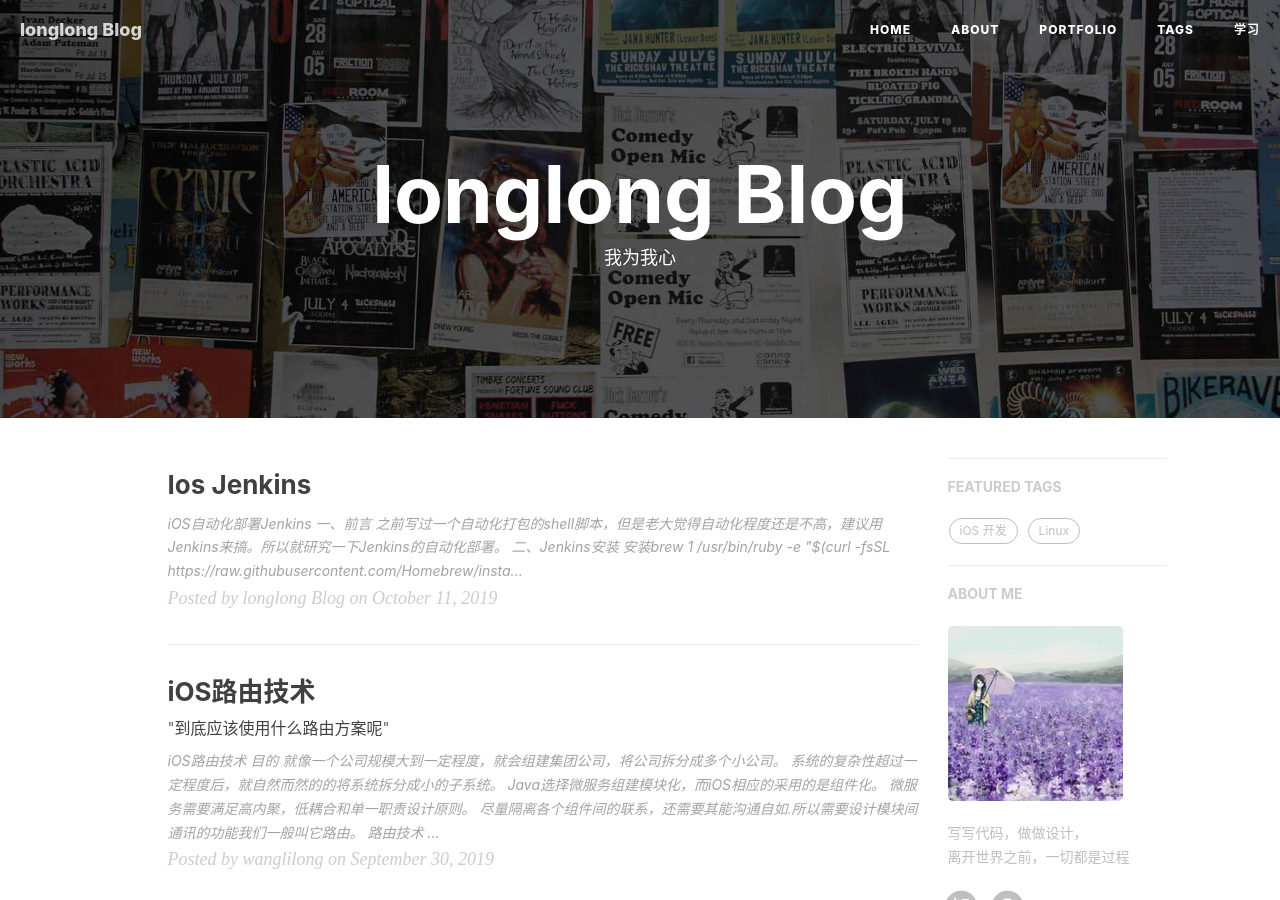
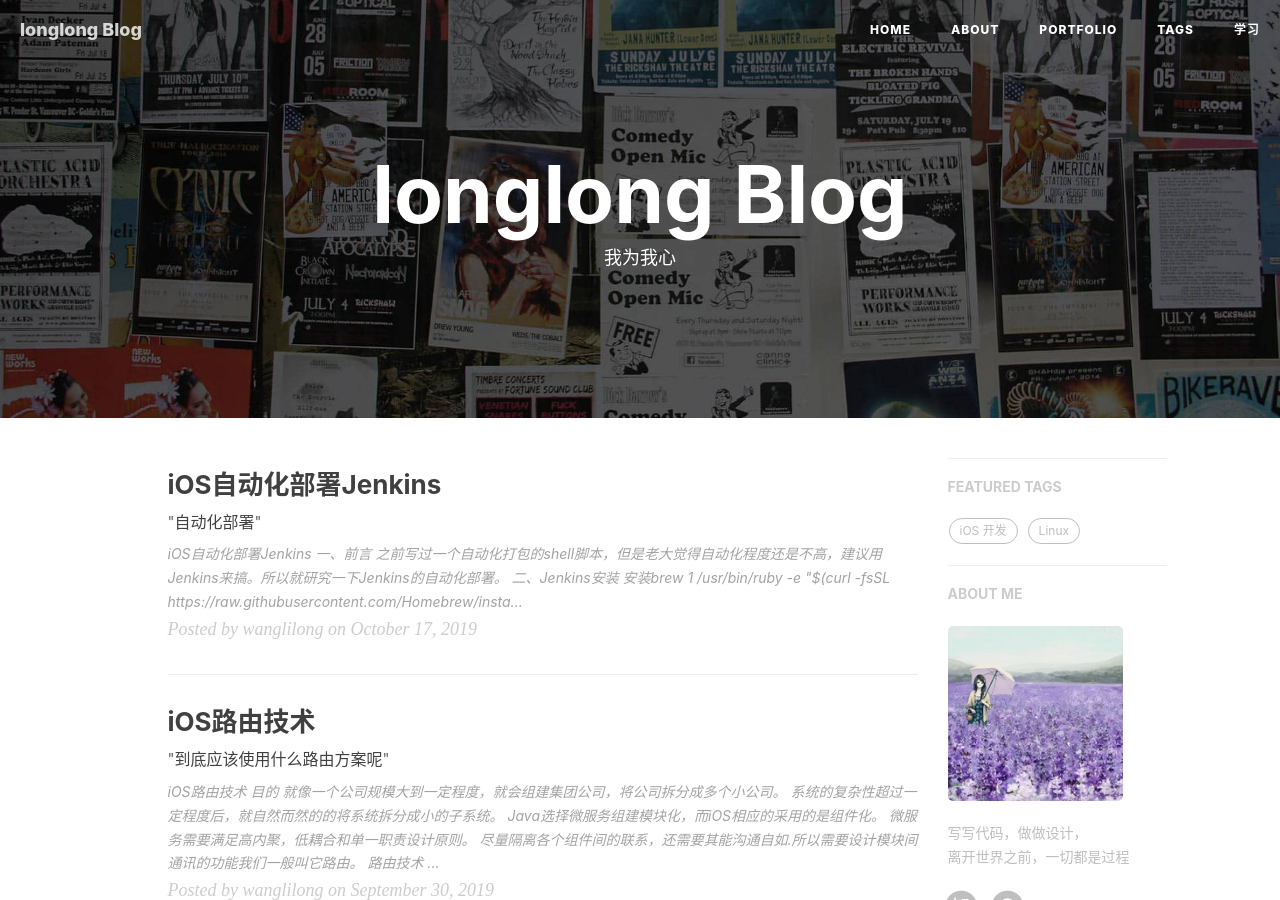
Before and after one commit to awanglilong/awanglilong.github.io, a Jekyll site: the page built from index.html, in a window 1280 px wide and 900 px high. Built offline with Jekyll 4.4.1, drawn with Linux system fonts in a browser that asks for light colours; nearby versions of some CDN libraries; the list of posts is cut into pages by our own code; comment, search, counter and statistics services are not loaded.

Commit message:
修改图片

```diff
--- a/_posts/2019-10-11-ios-Jenkins.md
+++ b/_posts/2019-10-17-ios-Jenkins.md
@@ -1,3 +1,14 @@
+---
+layout:     post
+title:      "iOS自动化部署Jenkins"
+subtitle:   " \"自动化部署\""
+date:       2019-10-17 10:13:00
+author:     "wanglilong"
+header-img: "img/post-bg-2015.jpg"
+catalog: true
+tags:
+- iOS 开发
+---
 # iOS自动化部署Jenkins
 
 ## 一、前言
@@ -83,13 +94,13 @@ pod install
 
 如果没有配置环境变量会提示 pod: command not found。所以需要配置环境变量
 
-<img src="/Users/wanglilong3/Documents/iOS自动化部署Jenkins/环境配置1.jpg" alt="环境配置1" style="zoom:50%;" />
+<img src="/img/post-ios-Jenkins/环境配置1.jpg" alt="环境配置1" style="zoom:50%;" />
 
 
 
 然后选择Environment variables。其中，PATH是固定的，值是在终端输入:`$echo $PATH`命令获取，将输入命令后得到的值粘贴过来就可以了。
 
-<img src="/Users/wanglilong3/Documents/iOS自动化部署Jenkins/环境配置2.png" style="zoom:50%;" />
+<img src="/img/post-ios-Jenkins/环境配置2.png" style="zoom:50%;" />
 
 ### (2)、配置Keychains and Provisioning Profiles Management
 
@@ -99,17 +110,17 @@ pod install
 
 ##### 首先、创建流水线项目
 
-<img src="/Users/wanglilong3/Documents/iOS自动化部署Jenkins/流水线1.png" style="zoom:50%;" />
+<img src="/img/post-ios-Jenkins/流水线1.png" style="zoom:50%;" />
 
 
 
 ##### 设置执行脚本的时间
 
-<img src="/Users/wanglilong3/Documents/iOS自动化部署Jenkins/流水线2.png" alt="流水线2" style="zoom:50%;" />
+<img src="/img/post-ios-Jenkins/流水线2.png" alt="流水线2" style="zoom:50%;" />
 
 ##### 设置脚本
 
-<img src="/Users/wanglilong3/Documents/iOS自动化部署Jenkins/流水线3.png" style="zoom:50%;" />
+<img src="/img/post-ios-Jenkins/流水线3.png" style="zoom:50%;" />
 
 ##### 脚本语法
 
```
Also changed, not shown: img/post-ios-Jenkins/流水线1.png (added), img/post-ios-Jenkins/流水线2.png (added), img/post-ios-Jenkins/流水线3.png (added), img/post-ios-Jenkins/环境配置1.jpg (added), img/post-ios-Jenkins/环境配置2.png (added).
